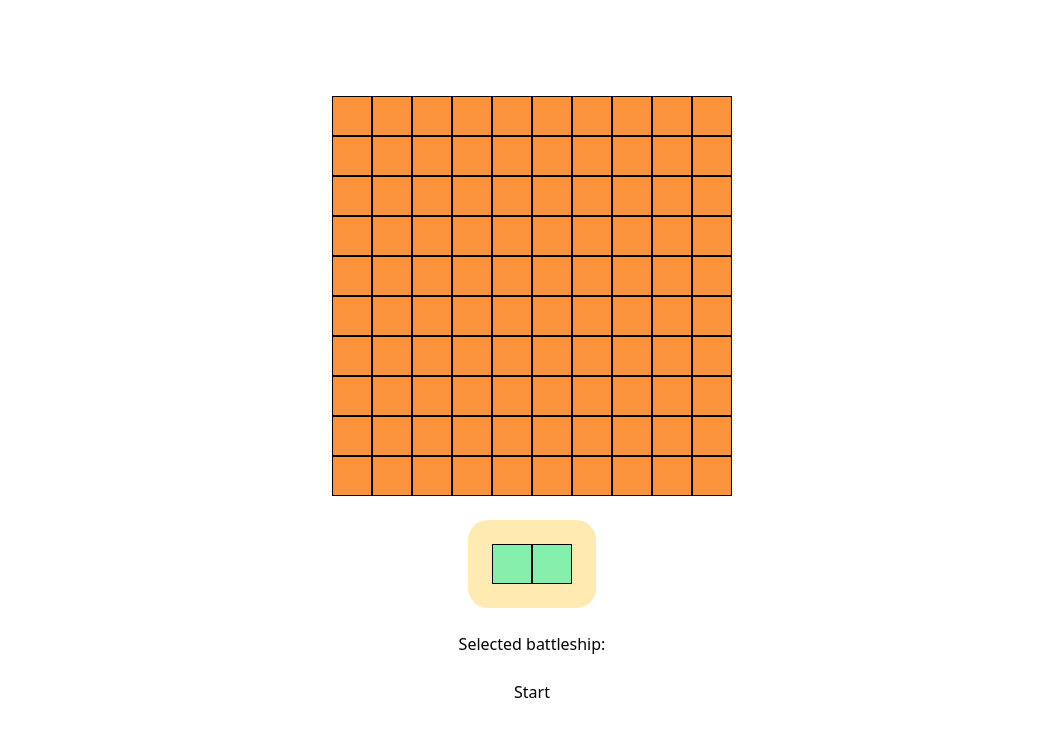
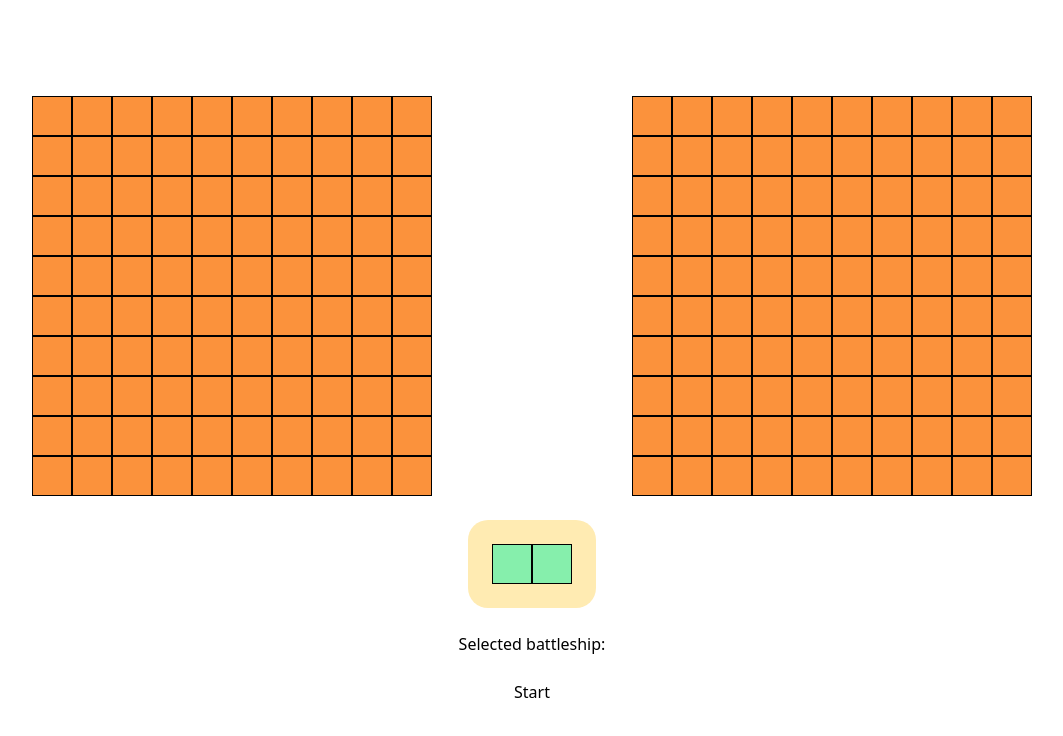
Before and after one commit to caosyhailong99/my-battleship-angular, an Angular app: page / in a window 1280 px wide. Shown: the top 736 px of the page, without its empty margins (108-1171 px from the left). Built offline with nearby package versions, Linux system fonts and the light colour scheme; no server answers.

Commit message:
Update game phase status

```diff
--- a/src/app/app.component.html
+++ b/src/app/app.component.html
@@ -1,5 +1,6 @@
 <div class="app-wrapper w-screen h-screen flex flex-col gap-6 justify-center items-center">
-  <div class="game-table flex flex-col">
+  <div class="flex gap-[200px]">
+    <div class="game-table flex flex-col" [ngClass]="{'pointer-events-none': currentPhase === GAME_PHASE.InProgress}">
       <div
         *ngFor="let el of tenArray; let i = index"
         class="game-table-row flex"
@@ -24,6 +25,28 @@
         </div>
       </div>
     </div>
+    <div class="game-table flex flex-col" [ngClass]="{'pointer-events-none': currentPhase === GAME_PHASE.Preparing}">
+      <div
+        *ngFor="let el of tenArray; let i = index"
+        class="game-table-row flex"
+      >
+        <div
+          *ngFor="let subEl of tenArray; let j = index"
+          (click)="onClickGameBox({x: j, y: i})"
+          class="game-table-box w-10 h-10 bg-orange-400 flex justify-center items-center cursor-pointer border border-solid border-black relative"
+        >
+          <div
+            [ngClass]="{
+              'bg-red-600': gameBoxHitStatus[i][j] && shipPlacements[i][j],
+              'bg-white': gameBoxHitStatus[i][j] && !shipPlacements[i][j]
+            }"
+            class="shot-dot w-3 h-3 rounded-full"
+          ></div>
+        </div>
+      </div>
+    </div>
+  </div>
+  <ng-container *ngIf="currentPhase === GAME_PHASE.Preparing">
     <div class="p-6 bg-[#ffebb2] rounded-[20px]">
       <div (click)="onClickPatrolBoat()" class="patrol-boat flex cursor-pointer">
         <div class="w-10 h-10 border border-solid border-black bg-green-300"></div>
@@ -34,5 +57,6 @@
     <div *ngIf="selectedShip && selectedPosition">
       <button (click)="onClickCancelButton()">Cancel</button>
     </div>
-  <button>Start</button>
+    <button (click)="onClickStartButton()">Start</button>
+  </ng-container>
 </div>
--- a/src/app/app.component.ts
+++ b/src/app/app.component.ts
@@ -1,6 +1,6 @@
 import { Component } from '@angular/core';
 import { io } from 'socket.io-client';
-import { BattleShips } from 'src/data/Constants';
+import { BattleShips, COL_NUMBER, GamePhase, ROW_NUMBER } from 'src/data/Constants';
 
 @Component({
   selector: 'app-root',
@@ -9,11 +9,14 @@ import { BattleShips } from 'src/data/Constants';
 })
 export class AppComponent {
   readonly BattleShips = BattleShips;
-  readonly ROW_NUMBER = 10;
-  readonly COL_NUMBER = 10;
+  readonly ROW_NUMBER = ROW_NUMBER;
+  readonly COL_NUMBER = COL_NUMBER;
+  readonly GAME_PHASE = GamePhase;
   title = 'my-battleship';
   tenArray = new Array(10);
   socket = io('http://localhost:3000');
+  currentPhase = this.GAME_PHASE.Preparing;
+
   gameBoxHitStatus = Array.from({ length: 10 }, () =>
     Array.from({ length: 10 }, () => false),
   );
@@ -45,6 +48,7 @@ export class AppComponent {
 
   onClickGameBox(coordination: { x: number; y: number}) {
     if(this.selectedShip && !this.selectedPosition) this.selectedPosition = {...coordination};
+    console.log(this.selectedPosition);
   }
 
   onClickTopButton() {
@@ -87,6 +91,10 @@ export class AppComponent {
     this.selectedShip = BattleShips.patrolBoat.name;
   }
 
+  onClickStartButton() {
+    this.currentPhase = this.GAME_PHASE.InProgress;
+  }
+
   onClickCancelButton() {
     this.selectedShip = '';
     this.selectedPosition = null;
--- a/src/data/Constants.ts
+++ b/src/data/Constants.ts
@@ -4,3 +4,12 @@ export const BattleShips =  {
     length: 2,
   }
 };
+
+export const ROW_NUMBER = 10;
+export const COL_NUMBER = 10;
+
+export enum GamePhase {
+  Preparing = 'Preparing',
+  InProgress = 'InProgress',
+  Finish = 'Finish',
+}
```
Lines whose indentation alone changed are shown as unchanged.
